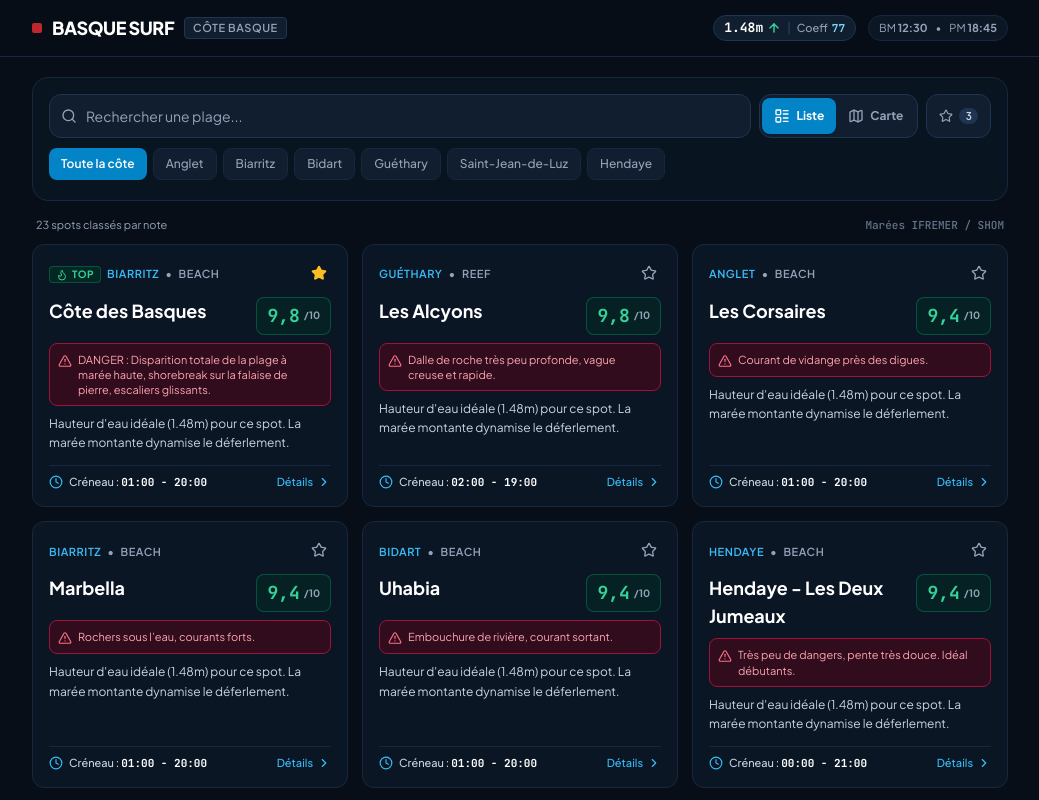
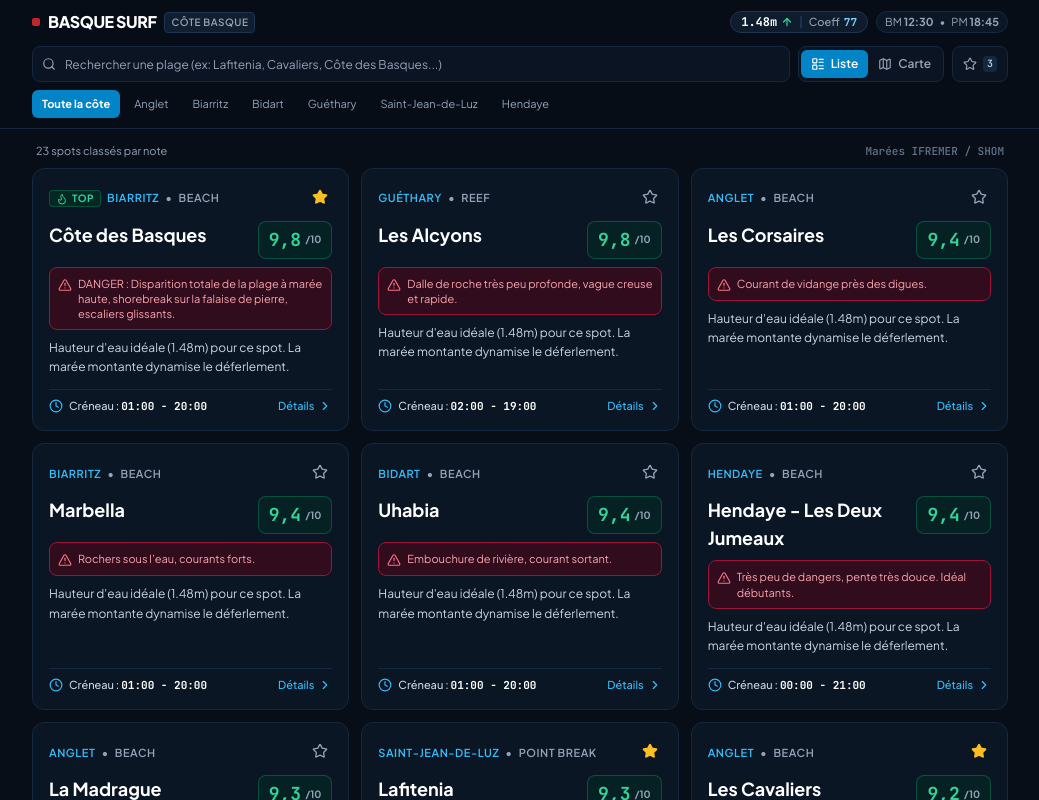
Before and after one commit to Morgan98800/Basque-Surf, a React (Vite) app: page / in a window 1280 px wide. Shown: the top 800 px of the page, without its empty margins (120-1159 px from the left). Built offline with nearby package versions, Linux system fonts and the light colour scheme; no server answers.

Commit message:
style: refonte ultra-compacte de la barre superieure et suppression du bloc recherche massif

```diff
--- a/src/App.tsx
+++ b/src/App.tsx
@@ -134,14 +134,10 @@ export const App: React.FC = () => {
   return (
     <div className="min-h-screen bg-nautical-900 flex flex-col text-slate-100">
 
-      {/* Sticky Header */}
-      <Header tideData={activeHeaderTide} />
-
-      {/* Main Content */}
-      <main className="flex-1 max-w-5xl w-full mx-auto px-3.5 sm:px-6 py-3 sm:py-5 space-y-3 sm:space-y-4">
-
-        {/* Search, View Mode & Town Filters */}
-        <section className="bg-nautical-850/80 border border-nautical-750 rounded-2xl p-3 sm:p-4">
+      {/* Barre supérieure compacte intégrée (Header + Recherche + Filtres) */}
+      <header className="sticky top-0 z-40 bg-nautical-900/95 backdrop-blur-md border-b border-nautical-750 shadow-sm">
+        <Header tideData={activeHeaderTide} />
+        <div className="max-w-5xl mx-auto px-3.5 sm:px-6 pb-2 pt-0.5">
           <SearchBar
             searchTerm={searchTerm}
             onSearchChange={setSearchTerm}
@@ -153,7 +149,11 @@ export const App: React.FC = () => {
             viewMode={viewMode}
             onViewModeChange={setViewMode}
           />
-        </section>
+        </div>
+      </header>
+
+      {/* Main Content */}
+      <main className="flex-1 max-w-5xl w-full mx-auto px-3.5 sm:px-6 py-2.5 sm:py-3.5 space-y-2.5 sm:space-y-3">
 
         {/* Dynamic View: Map or List */}
         {viewMode === 'map' ? (
@@ -172,7 +172,7 @@ export const App: React.FC = () => {
             />
           </section>
         ) : (
-          <section className="space-y-2.5">
+          <section className="space-y-2">
             <div className="flex items-center justify-between text-[11px] text-slate-400 px-1">
               <span>
                 {filteredSpots.length} {filteredSpots.length > 1 ? 'spots classés par note' : 'spot'}
@@ -200,7 +200,7 @@ export const App: React.FC = () => {
                 </p>
               </div>
             ) : (
-              <div className="grid grid-cols-1 sm:grid-cols-2 lg:grid-cols-3 gap-2.5 sm:gap-3.5">
+              <div className="grid grid-cols-1 sm:grid-cols-2 lg:grid-cols-3 gap-2.5 sm:gap-3">
                 {filteredSpots.map(({ spot, score, tide, isFavorite }, index) => (
                   <SpotCard
                     key={spot.id}
--- a/src/components/Header.tsx
+++ b/src/components/Header.tsx
@@ -10,33 +10,30 @@ export const Header: React.FC<HeaderProps> = ({ tideData }) => {
   const isRising = tideData?.currentPhase === 'incoming' || tideData?.currentPhase === 'high';
 
   return (
-    <header className="sticky top-0 z-40 bg-nautical-900/95 backdrop-blur-md border-b border-nautical-750">
     <div className="max-w-5xl mx-auto px-3.5 sm:px-6">
-        <div className="flex items-center justify-between h-14 gap-3">
+      <div className="flex items-center justify-between h-11 gap-3">
 
         {/* Logo & Brand */}
-          <div className="flex items-center space-x-2.5 shrink-0">
-            <span className="w-2.5 h-2.5 rounded-sm bg-ikurrina-red shadow-sm"></span>
-            <span className="font-extrabold tracking-tight text-white text-base sm:text-lg uppercase">
+        <div className="flex items-center space-x-2 shrink-0">
+          <span className="w-2 h-2 rounded-sm bg-ikurrina-red shadow-sm"></span>
+          <span className="font-extrabold tracking-tight text-white text-base uppercase">
             Basque Surf
           </span>
-            <span className="hidden sm:inline-block text-[11px] font-semibold uppercase tracking-wider text-slate-400 bg-nautical-800 px-2 py-0.5 rounded border border-nautical-700">
+          <span className="hidden sm:inline-block text-[10px] font-semibold uppercase tracking-wider text-slate-400 bg-nautical-800 px-1.5 py-0.5 rounded border border-nautical-700">
             Côte Basque
           </span>
         </div>
 
-          {/* Quick Tide Pill on Mobile & Desktop */}
+        {/* Quick Tide Pill */}
         {tideData && (
-            <div className="flex items-center space-x-2 sm:space-x-3 text-xs">
-
-              {/* Coeff & Height Pill */}
-              <div className="flex items-center bg-nautical-800 border border-nautical-700 rounded-full px-2.5 py-1 text-slate-200">
-                <div className="flex items-center space-x-1 font-mono font-bold text-[13px] text-white">
+          <div className="flex items-center space-x-2 text-xs">
+            <div className="flex items-center bg-nautical-800/90 border border-nautical-700 rounded-full px-2.5 py-0.5 text-slate-200">
+              <div className="flex items-center space-x-1 font-mono font-bold text-xs text-white">
                 <span>{tideData.currentHeight}m</span>
                 {isRising ? (
-                    <ArrowUp className="w-3.5 h-3.5 text-emerald-400 stroke-[2.5]" />
+                  <ArrowUp className="w-3 h-3 text-emerald-400 stroke-[2.5]" />
                 ) : (
-                    <ArrowDown className="w-3.5 h-3.5 text-amber-400 stroke-[2.5]" />
+                  <ArrowDown className="w-3 h-3 text-amber-400 stroke-[2.5]" />
                 )}
               </div>
 
@@ -48,18 +45,15 @@ export const Header: React.FC<HeaderProps> = ({ tideData }) => {
               </div>
             </div>
 
-              {/* Next Tide on desktop */}
-              <div className="hidden md:flex items-center space-x-2 text-[11px] text-slate-400 bg-nautical-800/60 px-2.5 py-1 rounded-full border border-nautical-750">
+            <div className="hidden sm:flex items-center space-x-1.5 text-[11px] text-slate-400 bg-nautical-800/60 px-2 py-0.5 rounded-full border border-nautical-750">
               <span>BM <strong>{tideData.nextLow.time}</strong></span>
               <span>•</span>
               <span>PM <strong>{tideData.nextHigh.time}</strong></span>
             </div>
-
           </div>
         )}
 
       </div>
     </div>
-    </header>
   );
 };
--- a/src/components/SearchBar.tsx
+++ b/src/components/SearchBar.tsx
@@ -27,75 +27,75 @@ export const SearchBar: React.FC<SearchBarProps> = ({
   onViewModeChange,
 }) => {
   return (
-    <div className="space-y-2.5">
+    <div className="space-y-2">
 
-      {/* Search Bar + View Toggle + Favorites */}
-      <div className="flex items-center gap-2">
+      {/* Ligne 1 : Recherche + Bascule Vue + Favoris (Compacte & Fluide) */}
+      <div className="flex items-center gap-1.5 sm:gap-2">
 
-        {/* Search Field */}
+        {/* Champ de recherche compact (h-9) */}
         <div className="relative flex-1 min-w-0">
-          <Search className="absolute left-3 top-1/2 -translate-y-1/2 w-4 h-4 text-slate-400 pointer-events-none" />
+          <Search className="absolute left-2.5 top-1/2 -translate-y-1/2 w-3.5 h-3.5 text-slate-400 pointer-events-none" />
           <input
             type="text"
             value={searchTerm}
             onChange={(e) => onSearchChange(e.target.value)}
-            placeholder="Rechercher une plage..."
-            className="w-full h-11 pl-9 pr-8 bg-nautical-800 border border-nautical-700 rounded-xl text-slate-100 placeholder-slate-400 text-sm focus:outline-none focus:border-sky-500 transition shadow-sm"
+            placeholder="Rechercher une plage (ex: Lafitenia, Cavaliers, Côte des Basques...)"
+            className="w-full h-9 pl-8 pr-7 bg-nautical-850/90 hover:bg-nautical-850 border border-nautical-750 focus:border-sky-500 rounded-lg text-slate-100 placeholder-slate-400 text-xs focus:outline-none transition"
           />
           {searchTerm && (
             <button
               onClick={() => onSearchChange('')}
-              className="absolute right-2.5 top-1/2 -translate-y-1/2 p-1 text-slate-400 hover:text-slate-200"
+              className="absolute right-2 top-1/2 -translate-y-1/2 p-0.5 text-slate-400 hover:text-slate-200"
               aria-label="Effacer recherche"
             >
-              <X className="w-4 h-4" />
+              <X className="w-3.5 h-3.5" />
             </button>
           )}
         </div>
 
-        {/* View Mode Toggle (Liste / Carte) */}
-        <div className="flex items-center bg-nautical-800 border border-nautical-700 rounded-xl p-0.5 h-11 shrink-0">
+        {/* Bascule Vue : Liste / Carte (Segmenté compact h-9) */}
+        <div className="flex items-center bg-nautical-850/90 border border-nautical-750 rounded-lg p-0.5 h-9 shrink-0">
           <button
             onClick={() => onViewModeChange('list')}
-            className={`h-9 px-2.5 sm:px-3 rounded-lg text-xs font-bold flex items-center gap-1.5 transition ${
+            className={`h-7 px-2.5 rounded-md text-xs font-semibold flex items-center gap-1.5 transition ${
               viewMode === 'list'
                 ? 'bg-sky-600 text-white shadow-sm'
                 : 'text-slate-400 hover:text-slate-200'
             }`}
-            aria-label="Vue liste"
+            title="Vue liste"
           >
-            <LayoutList className="w-4 h-4" />
+            <LayoutList className="w-3.5 h-3.5" />
             <span className="hidden sm:inline">Liste</span>
           </button>
 
           <button
             onClick={() => onViewModeChange('map')}
-            className={`h-9 px-2.5 sm:px-3 rounded-lg text-xs font-bold flex items-center gap-1.5 transition ${
+            className={`h-7 px-2.5 rounded-md text-xs font-semibold flex items-center gap-1.5 transition ${
               viewMode === 'map'
                 ? 'bg-sky-600 text-white shadow-sm'
                 : 'text-slate-400 hover:text-slate-200'
             }`}
-            aria-label="Vue carte"
+            title="Vue carte"
           >
-            <Map className="w-4 h-4" />
+            <Map className="w-3.5 h-3.5" />
             <span className="hidden sm:inline">Carte</span>
           </button>
         </div>
 
-        {/* Favorite Filter Toggle */}
+        {/* Filtre Favoris (h-9 compact) */}
         <button
           onClick={onToggleFavoritesOnly}
-          className={`h-11 px-3 rounded-xl text-xs font-semibold flex items-center gap-1.5 shrink-0 border transition active:scale-95 ${
+          className={`h-9 px-2.5 rounded-lg text-xs font-medium flex items-center gap-1.5 shrink-0 border transition active:scale-95 ${
             showFavoritesOnly
               ? 'bg-amber-500/20 text-amber-300 border-amber-500/50'
-              : 'bg-nautical-800 text-slate-300 border-nautical-700 hover:bg-nautical-750'
+              : 'bg-nautical-850/90 text-slate-400 border-nautical-750 hover:text-slate-200'
           }`}
-          aria-label="Filtrer par favoris"
+          title="Afficher les favoris"
         >
-          <Star className={`w-3.5 h-3.5 ${showFavoritesOnly ? 'fill-amber-400 text-amber-400' : 'text-slate-400'}`} />
+          <Star className={`w-3.5 h-3.5 ${showFavoritesOnly ? 'fill-amber-400 text-amber-400' : ''}`} />
           {favoritesCount > 0 && (
-            <span className={`text-[11px] font-mono px-1.5 py-0.2 rounded-full ${
-              showFavoritesOnly ? 'bg-amber-400/30 text-amber-200' : 'bg-nautical-700 text-slate-300'
+            <span className={`text-[10px] font-mono px-1 rounded ${
+              showFavoritesOnly ? 'bg-amber-400/30 text-amber-200' : 'bg-nautical-750 text-slate-300'
             }`}>
               {favoritesCount}
             </span>
@@ -104,14 +104,14 @@ export const SearchBar: React.FC<SearchBarProps> = ({
 
       </div>
 
-      {/* Swipeable Town Pills */}
-      <div className="flex items-center gap-1.5 overflow-x-auto pb-1 hide-scrollbar -mx-3.5 px-3.5 sm:mx-0 sm:px-0">
+      {/* Ligne 2 : Filtres Communes en bandeau glissant ultra-fin (h-7) */}
+      <div className="flex items-center gap-1 overflow-x-auto pb-0.5 hide-scrollbar -mx-3.5 px-3.5 sm:mx-0 sm:px-0">
         <button
           onClick={() => onTownChange('ALL')}
-          className={`h-8 px-3 rounded-lg text-xs font-medium whitespace-nowrap transition shrink-0 ${
+          className={`h-7 px-2.5 rounded-md text-[11px] whitespace-nowrap transition shrink-0 ${
             selectedTown === 'ALL'
-              ? 'bg-sky-600 text-white font-semibold'
-              : 'bg-nautical-800 text-slate-400 hover:text-slate-200 border border-nautical-750'
+              ? 'bg-sky-600 text-white font-bold'
+              : 'text-slate-400 hover:text-slate-200 hover:bg-nautical-800/60'
           }`}
         >
           Toute la côte
@@ -121,10 +121,10 @@ export const SearchBar: React.FC<SearchBarProps> = ({
           <button
             key={town}
             onClick={() => onTownChange(town)}
-            className={`h-8 px-3 rounded-lg text-xs font-medium whitespace-nowrap transition shrink-0 ${
+            className={`h-7 px-2.5 rounded-md text-[11px] whitespace-nowrap transition shrink-0 ${
               selectedTown === town
-                ? 'bg-sky-600 text-white font-semibold'
-                : 'bg-nautical-800 text-slate-400 hover:text-slate-200 border border-nautical-750'
+                ? 'bg-sky-600 text-white font-bold'
+                : 'text-slate-400 hover:text-slate-200 hover:bg-nautical-800/60'
             }`}
           >
             {town}
```
Lines whose indentation alone changed are shown as unchanged.
